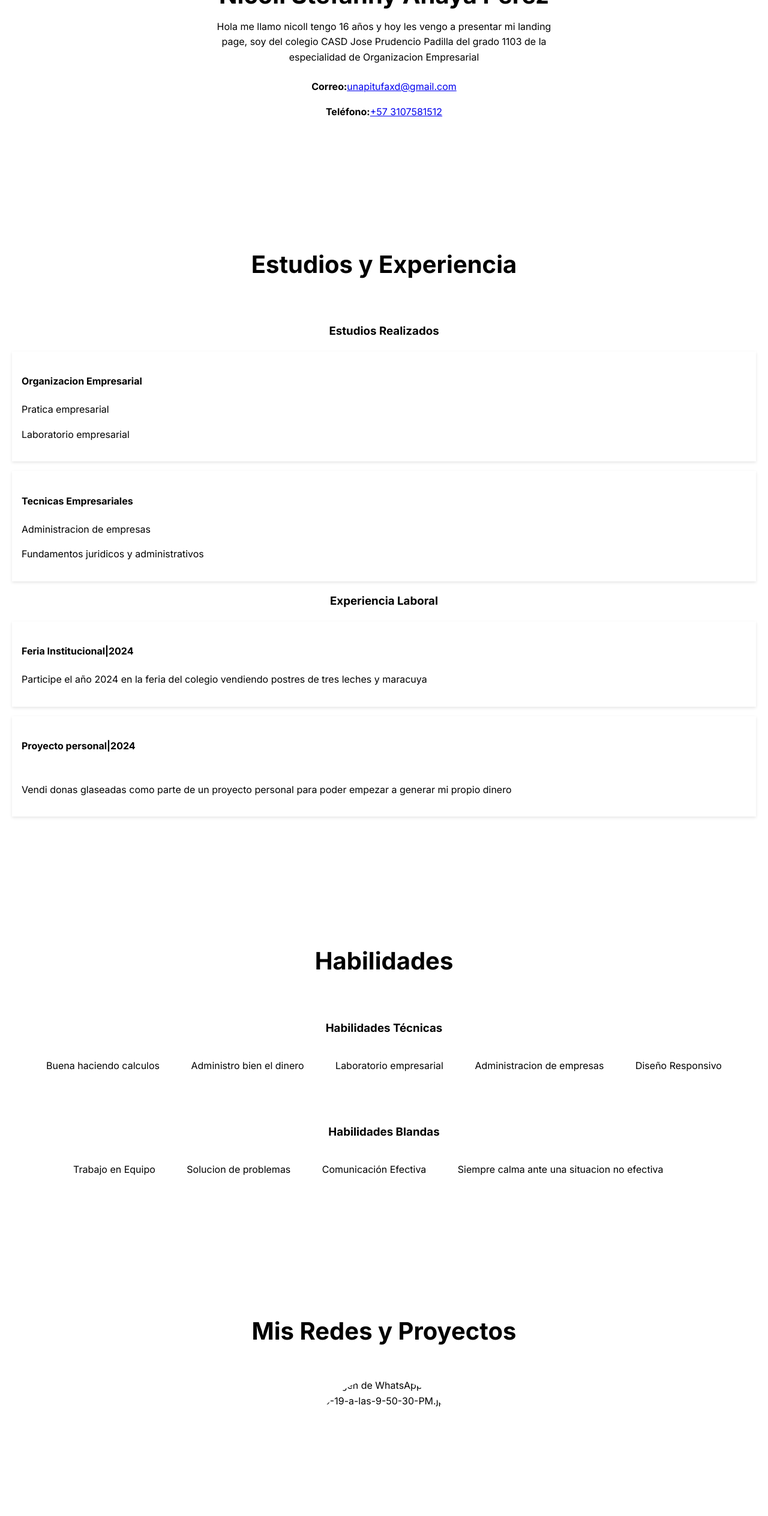
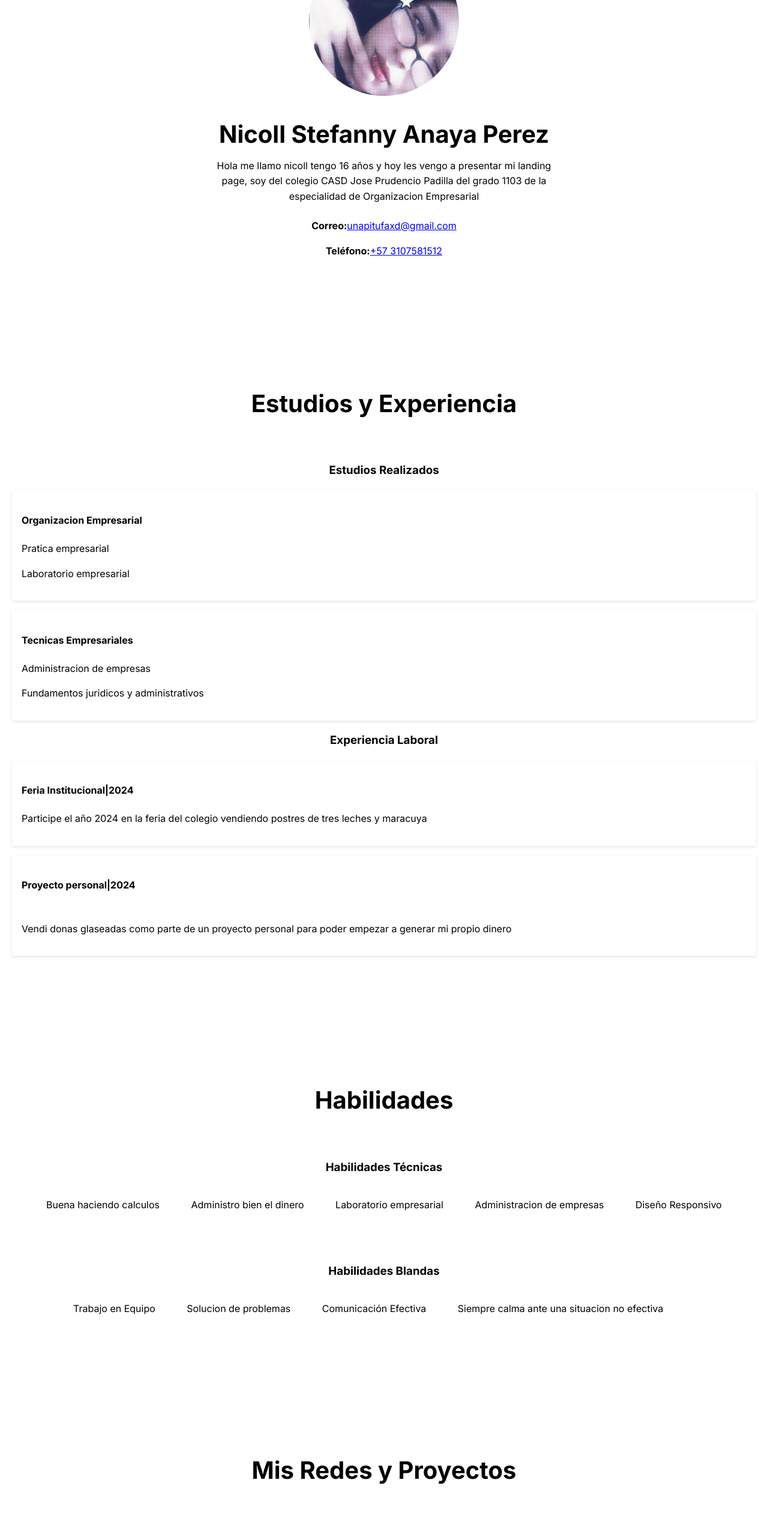
Before and after one commit to nikilla0921/MY-LANDING-PAGE, a plain HTML site: page index.html in a window 1280 px wide. Shown: the part 240-2767 px from the top of the page at 60% size. Drawn offline with Linux system fonts and the light colour scheme.

Commit message:
Update index.html

```diff
--- a/index.html
+++ b/index.html
@@ -23,7 +23,7 @@
 
     <section id="inicio" class="section profile-section">
         <div class="profile-container">
-            <img src="Imagen de WhatsApp 2025-09-19-a-las-9-50-30-PM.jpg" alt="Imagen de WhatsApp 2025-09-19-a-las-9-50-30-PM.jpg" class="profile-photo">
+            <img src="./nico.jpg" alt="nico.jpg" class="profile-photo">
             <h1 class="profile-name">Nicoll Stefanny Anaya Perez</h1>
             <p class="profile-summary">
                 Hola me llamo nicoll tengo 16 años y hoy les vengo a presentar mi landing page, soy del colegio CASD Jose Prudencio Padilla del grado 1103 de la especialidad de Organizacion Empresarial
@@ -95,7 +95,7 @@
     <section id="linktree" class="section linktree-section">
         <h2 class="section-title">Mis Redes y Proyectos</h2>
         <div class="linktree-container">
-            <img src="Imagen de WhatsApp 2025-09-19-a-las-9-50-30-PM.jpg" alt="Imagen de WhatsApp 2025-09-19-a-las-9-50-30-PM.jpg" class="profile-photo">
+            <img src="./nico.jpg" alt="nico.jpg" class="profile-photo">
             <a href="URL_GITHUB" target="_blank" class="linktree-link"><strong>GitHub</strong></a>
             <a href="URL_LINKEDIN" target="_blank" class="linktree-link"><strong>LinkedIn</strong></a>
             <a href="URL_PORTAFOLIO" target="_blank" class="linktree-link"><strong>Portafolio</strong></a>
```
